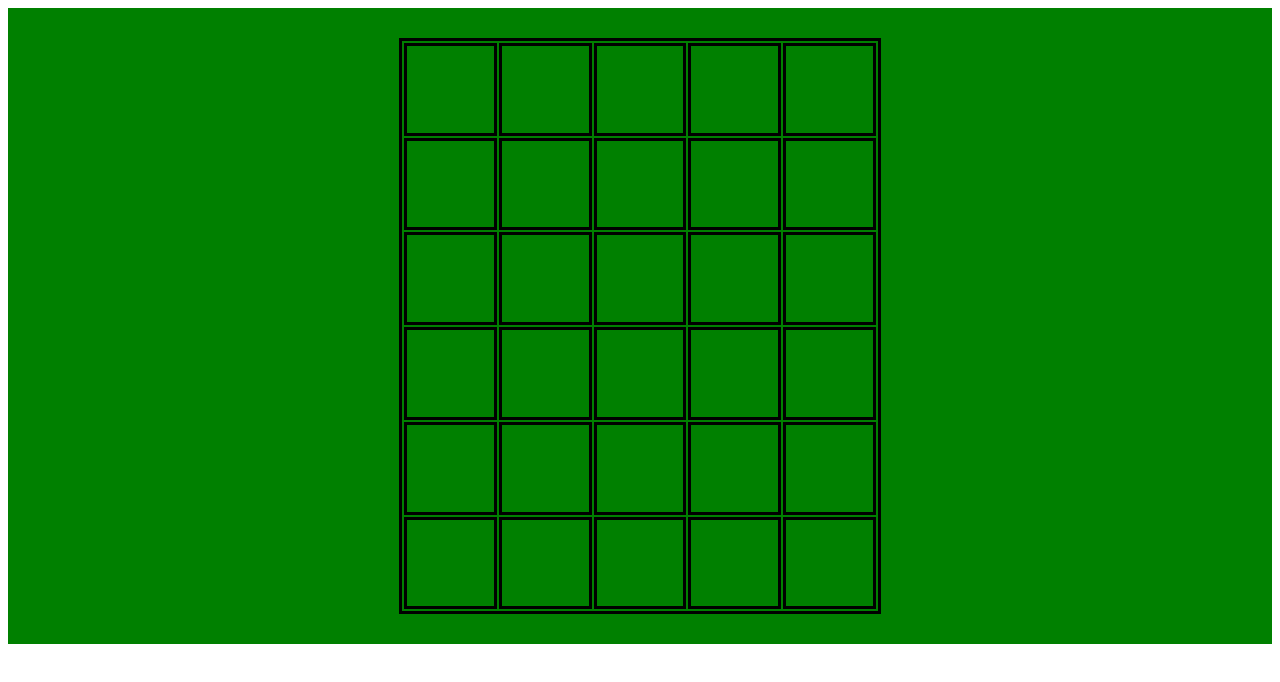
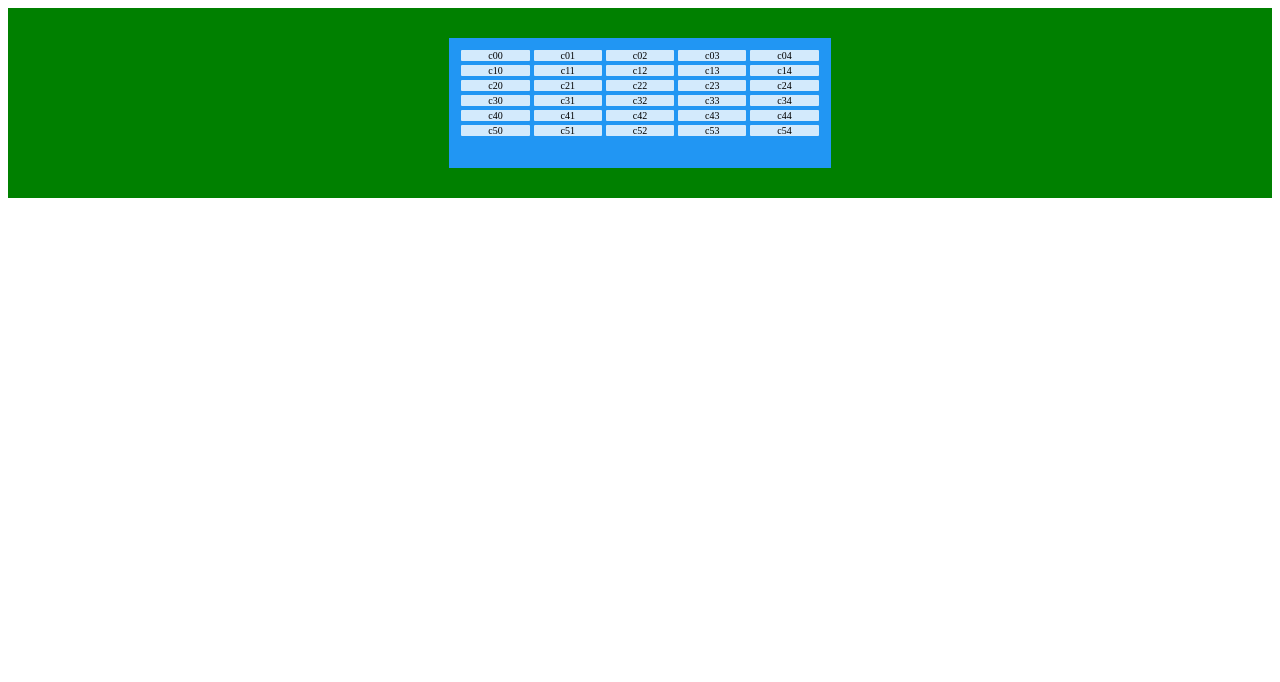
Before and after one commit to cjuhasz64/wordle_vanilla, a plain HTML site: page index.html in a window 1280 px wide. Drawn offline with Linux system fonts and the light colour scheme.

Commit message:
slight progress

```diff
--- a/index.html
+++ b/index.html
@@ -4,21 +4,22 @@
     <title>lol</title>
     <link rel="stylesheet" href="styles\page.css">
     <link rel="stylesheet" href="styles\board.css">
+
     <meta name="description" content="wordle_vanilla">
     <meta name="keywords" content="wordle game">
 </head>
-<style>
-
-
-</style>
 
 
 
 
-<body>
+<body id="lol">
+
+
     <div class="page">
-        <div class="board" id="board">
+        <div class="grid-container" id="board">
 
+        </div>
+        <div class="grid-container" id="board2">
 
         </div>
     </div>
--- a/scripts/board.js
+++ b/scripts/board.js
@@ -1,20 +1,82 @@
-let board = "<table>";
 
-let rowCount = 6;
-let wordLength = 5;
 
+
+
+function createBoard(wordLength, noOfGuesses, location)
+{
+
+    for (var i = 0; i < noOfGuesses; i++)
+    {
+        for (var j = 0; j < wordLength; j++)
+        {
+            let cell = document.createElement("div");
+
+            cell.id = `c${i}${j}`;
+            cell.innerHTML = cell.id;
+
+            location.appendChild(cell).className = "grid-item";
+
+        }
+    }
+
+
+    location.style.gridTemplateColumns = `repeat(${wordLength},auto)`;
+
+}
+
+
+function setHeight(boardId)
+{
+    $(boardId).find('div').each(function(){
+        var innerDivId = $(this).attr('id');
+        document.getElementById("board2").innerHTML = "23";
+    });
+
+}
+
+createBoard(5,6,document.getElementById('board'));
+
+setHeight("board")
+
+
+
+
+/*
+document.getElementById("board").innerHTML = board;
+
+let x = "";
 
 for (let i = 0; i < rowCount; i++)
 {
-    board += '<tr id="r' + i + '">';
+
     for (let j = 0; j < wordLength; j++)
     {
-        board += '<td id="c' + i + j + '"></td>';
-
+        //document.getElementById("c00").style.height = document.getElementById("c00").clientWidth + "px";
+        document.getElementById("c00").style.height = "4px";
     }
-    board += '</tr>';
-}
 
 
 
-document.getElementById("board").innerHTML = board;
+}
+
+*/
+
+
+
+
+
+
+
+
+
+
+
+
+//`"c${i}${j}"`;
+
+
+//document.getElementById("lol").innerHTML +=
+
+
+
+//style=" height:16px"
--- a/styles/board.css
+++ b/styles/board.css
@@ -1,22 +1,19 @@
-table {
-    width: 40%;
+
+
+.grid-container {
+    display: grid;
+    grid-template-columns: repeat(5,auto);
+    background-color: #2196F3;
+    padding: 10px;
     margin: 0 auto;
-}
+    width: 30%;
 
-td:after {
-    content: '';
-    display: block;
-    margin-top: 100%;
-}
-td .content {
-    position: absolute;
-    top: 0;
-    bottom: 0;
-    left: 0;
-    right: 0;
-    background: gold;
-}
-
-table, th, td {
-  border: solid;
-}
+  }
+  .grid-item {
+    background-color: rgba(255, 255, 255, 0.8);
+    margin: 2px;
+   /* padding: 20px;*/
+    font-size: 10px;
+    text-align: center;
+    border-radius: 1px;
+  }
```
